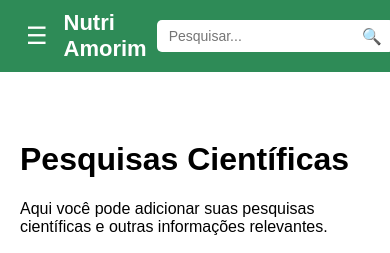
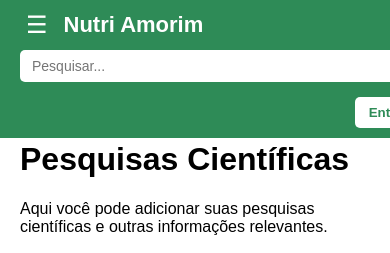
Before and after one commit to NutriAmorim/loja_nutri_novo, a Django app: page /pesquisas/ in a window 390 px wide. Shown: the top 253 px of the page. Run offline with Django 5.2, Linux system fonts and the light colour scheme.

Commit message:
Ajuste na responsividade da barra de pesquisa e ajustes na barra lateral

```diff
--- a/loja_app/templates/base.html
+++ b/loja_app/templates/base.html
@@ -26,6 +26,7 @@
             left: 0;
             width: 100%;
             z-index: 1200;
+            flex-wrap: wrap;
         }
 
         .left-group {
@@ -56,7 +57,8 @@
             padding: 2px 6px;
             flex-grow: 1;
             max-width: 400px;
-            margin: 0 auto;
+            margin: 10px;
+            width: 100%;
         }
 
         .search-input {
@@ -83,12 +85,12 @@
             border-radius: 5px;
             cursor: pointer;
             font-weight: bold;
-            margin-right: 3cm;
+            margin-left: calc(-3cm);
         }
 
         /* Sidebar */
         .sidebar {
-            width: 175px;
+            width: calc(250px - 2cm);
             background-color: #2E8B57;
             color: white;
             padding: 20px;
@@ -126,22 +128,27 @@
 
         /* Conteúdo */
         .content {
-            margin-left: 195px;
+            margin-left: calc(250px - 2cm + 20px);
             padding: 20px;
             padding-top: 80px;
         }
 
         /* Responsivo */
         @media (max-width: 768px) {
+            .top-bar {
+                flex-direction: column;
+                align-items: stretch;
+            }
+
             .menu-toggle {
                 display: inline-block;
             }
 
             .sidebar {
                 display: none;
+                width: 100%;
                 position: fixed;
                 top: 60px;
-                width: 100%;
                 height: auto;
             }
 
@@ -155,8 +162,15 @@
             }
 
             .search-form {
+                margin: 10px 0;
                 max-width: 100%;
-                margin: 10px;
+                width: 100%;
+            }
+
+            .login-button {
+                align-self: flex-end;
+                margin-left: 0;
+                margin-top: 5px;
             }
         }
     </style>
```
